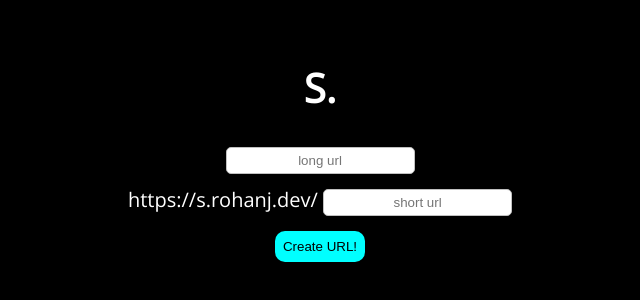
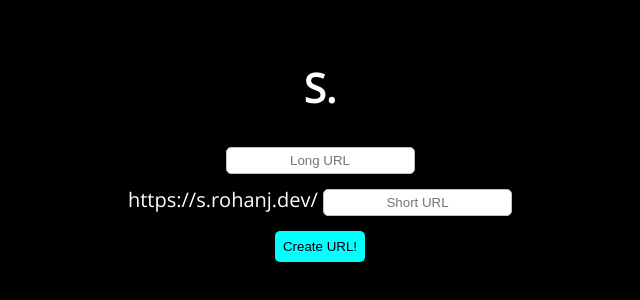
Before and after one commit to rjawesome/url_shortener, a plain HTML site: page static/index.html in a window 1280 px wide. Shown: the part 250-550 px from the top of the page, 320-960 px from the left. Drawn offline with nearby package versions, Linux system fonts and the light colour scheme.

Commit message:
Styling Improvements

```diff
--- a/static/index.html
+++ b/static/index.html
@@ -46,13 +46,13 @@
     button {
       background: aqua;
       border: none;
-      border-radius: 10px;
+      border-radius: 5px;
       padding: 8px;
     }
 
     button:hover {
       outline: none;
-      background-color: #00003b;
+      background-color: #00b0b0;
       color: white;
       cursor: pointer;
     }
@@ -66,8 +66,8 @@
 <body>
   <form id="form">
     <h1>S.</h1>
-    <input placeholder="long url" type="url" name="long" required></input>
-    <p><span class="link">https://s.rohanj.dev/ </span><input placeholder="short url" name="short" required></input></p>
+    <input placeholder="Long URL" type="url" name="long" required></input>
+    <p><span class="link">https://s.rohanj.dev/ </span><input placeholder="Short URL" name="short" required></input></p>
     <button>Create URL!</button>
   </form>
 </body>
```
